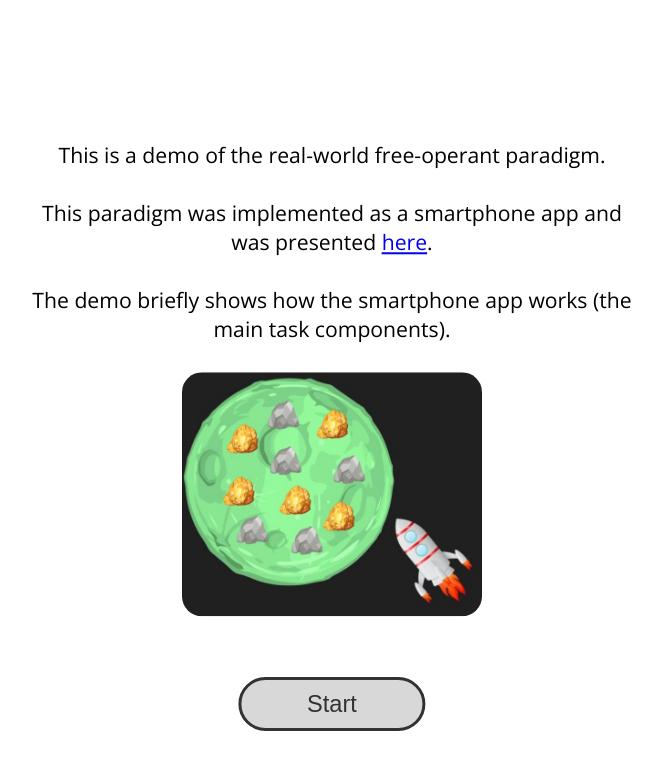
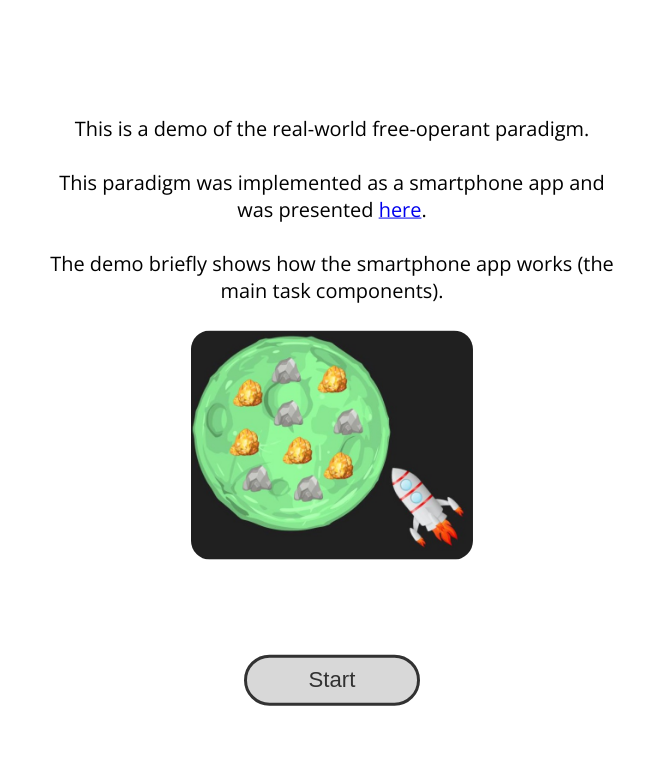
Before and after one commit to ranigera/RWFO_app_demo, a plain HTML site: page index.html in a window 1280 px wide. Shown: the whole page, without its empty margins (308-970 px from the left). Drawn offline with nearby package versions, Linux system fonts and the light colour scheme.

Commit message:
adjustments1

```diff
--- a/style.css
+++ b/style.css
@@ -48,8 +48,8 @@ body {
 }
 
 #title_img {
-  width: 300px;
-  border-radius: 20px;
+  width: 35.253vh;
+  border-radius: 2.35vh;
 }
 
 /*#pseudoBackground {
@@ -972,14 +972,14 @@ h1 {
 #repeatOrContinueButtons {
   position: absolute;
   transform: translate(-50%, -50%);
-  top: 88%;
-  width: 187.2px;
-  height: 54px;
+  top: 85vh;
+  width: 22vh;
+  height: 6.345vh;
   background-color: rgba(200, 200, 200, 0.7);
-  border: 3.93px solid rgb(50, 50, 50);
+  border: 0.462vh solid rgb(50, 50, 50);
   color: rgb(50, 50, 50);
-  font-size: 23.58px;
-  border-radius: 30px;
+  font-size: 2.771vh;
+  border-radius: 3.525vh;
   outline: none;
 }
 
@@ -1001,12 +1001,12 @@ h1 {
 
 #repeatOrContinueText_welcome_msg {
   position: absolute;
-  top: 45%;
+  top: 40vh;
   left: 50%;
   transform: translate(-50%, -50%);
   line-height: normal;
-  font-size: 21.216px;
-  width: 600px;
+  font-size: 2.493vh;
+  width: 70.505vh;
   max-width: 80%;
 }
 
```
